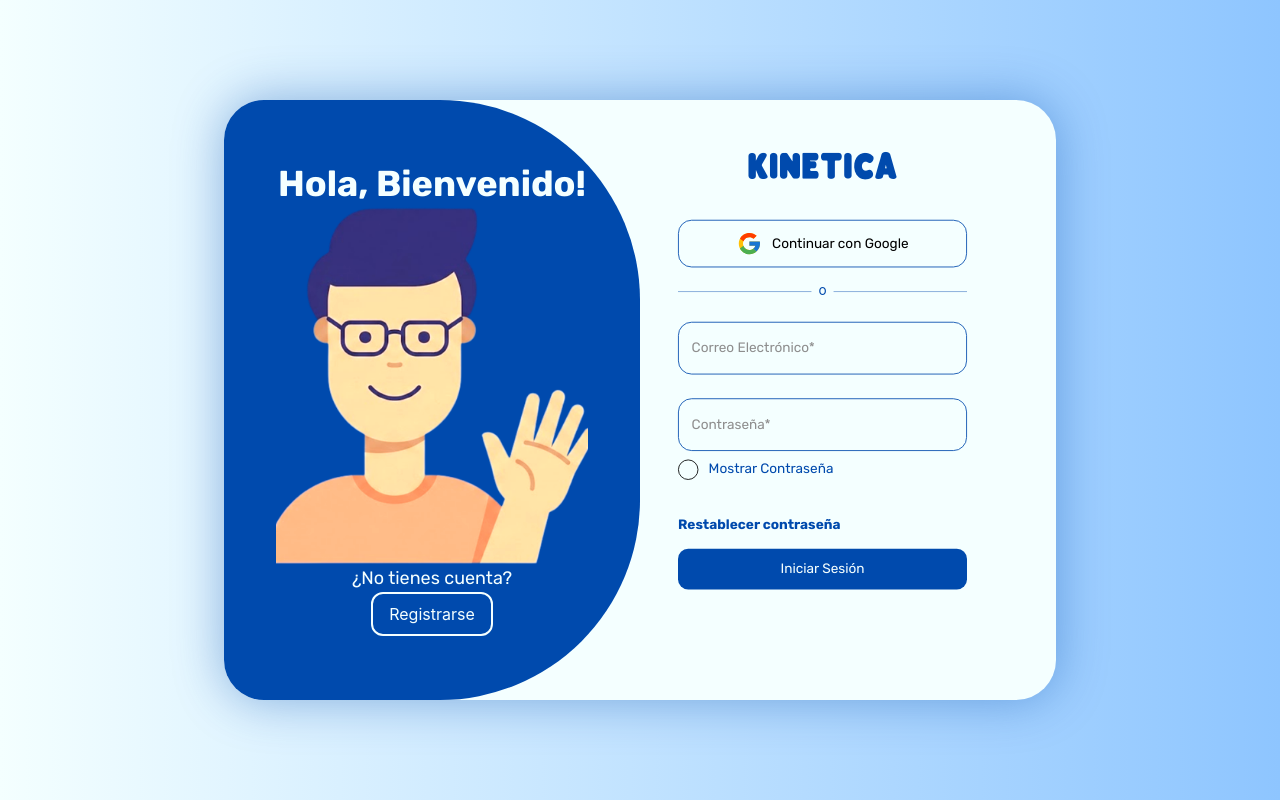
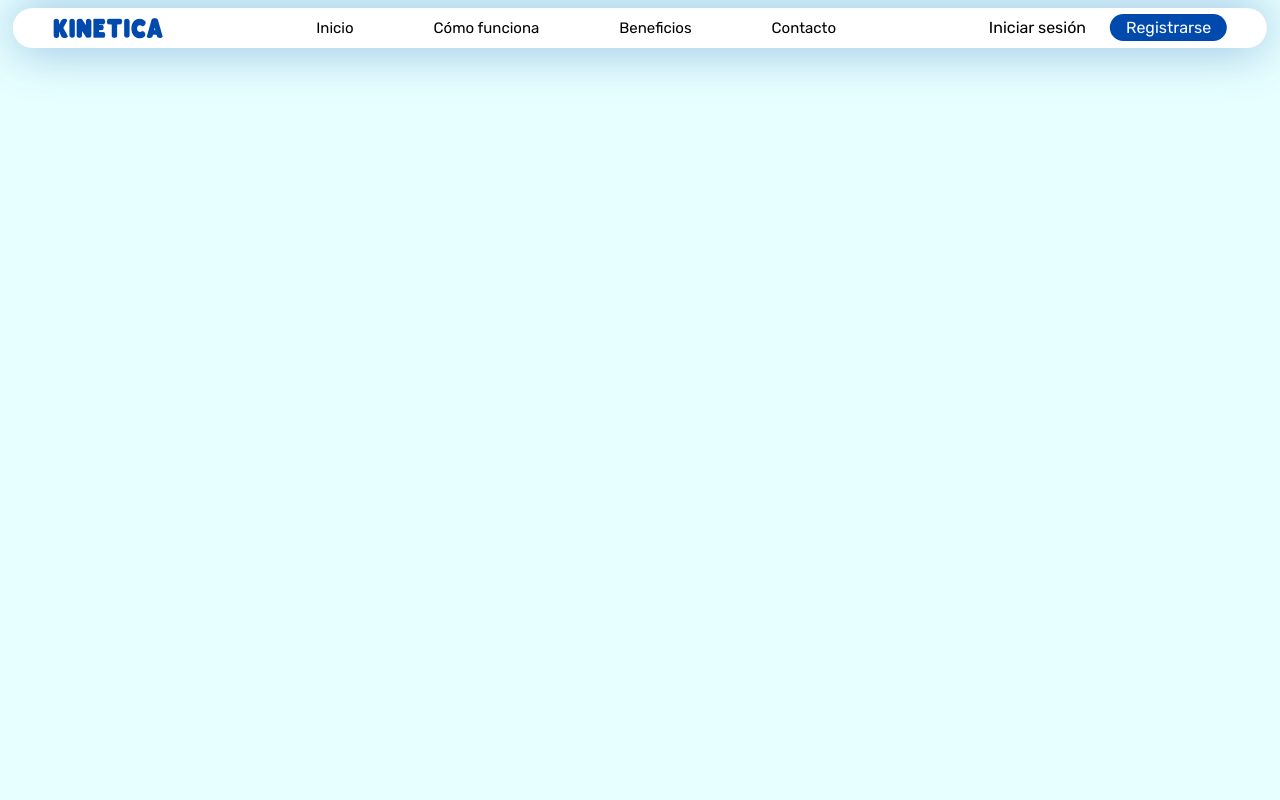
Before and after one commit to Santiago1w2/KINETICA-frontend, a React (Vite) app: page / in a window 1280 px wide. Before the commit this address led to /auth/login. Built offline with nearby package versions, Linux system fonts and the light colour scheme.

Commit message:
fix:modifications to the navbar

```diff
--- a/src/components/LoginForm.tsx
+++ b/src/components/LoginForm.tsx
@@ -16,9 +16,13 @@
     const [showPassword, setShowPassword] = useState(false);
     const navigate = useNavigate();
 
-      const handleGoogleLogin = () => {
+    const handleHome= () =>{
+        navigate("/")
+    }
+
+    const handleGoogleLogin = () => {
     window.location.href = "http://localhost:8080/oauth2/authorization/google";
-  };
+    };
     const handleChange = (
         e: React.ChangeEvent<HTMLInputElement>
         ) => {
@@ -137,15 +141,18 @@
                             {error && <p>{error}</p>}
                         </div>
 
-                        <button type="button" className="rubik font-bold text-[#004aad] hover:text-blue-400  active:scale-90 transition-all duration-100">
-                            Restablecer contraseña
-                        </button>
                         <button
                             type= 'submit'
-                            className="rubik mb-10 mt-4 w-full py-3 bg-[#004aad] rounded-xl text-[#f4ffff] hover:bg-[#3879d0] transiton active:scale-90 transition-transform duration-100"
+                            className="rubik mb-2 mt-4 w-full py-3 bg-[#004aad] rounded-xl text-[#f4ffff] hover:bg-[#3879d0] transiton active:scale-90 transition-transform duration-100"
                             onClick={handleSubmit}
                         >
                             Iniciar Sesión
+                        </button>
+                        <button
+                            onClick={handleHome}
+                            type="button"
+                            className="rubik text-xl font-bold text-[#004aad] hover:text-blue-400  active:scale-90 transition-all duration-100">
+                            Volver al Home
                         </button>
                     </form>
 
--- a/src/components/Navbar.tsx
+++ b/src/components/Navbar.tsx
@@ -12,22 +12,53 @@
     };
 
     return (
-        <div className="animate-navbar fixed top-2 left-1/2 -translate-x-1/2 z-50 w-[98%] h-10 px-10 rounded-4xl bg-white shadow-[0_0_50px_rgba(0,74,173,0.4)] flex items-center">
-            <div className="bloksy text-[#004aad] text-3xl">KINETICA</div>
-            <ul className="rubik absolute left-1/2 -translate-x-1/2 flex items-center gap-20 text-[15px] font-normal">
+<div className="animate-navbar fixed top-2 left-1/2 -translate-x-1/2 z-50
+                w-[98%] h-10 px-10 rounded-4xl bg-white
+                shadow-[0_0_50px_rgba(0,74,173,0.4)]
+                flex items-center justify-between">
+
+    {/* Logo */}
+    <div className="bloksy text-[#004aad] text-3xl">
+        KINETICA
+    </div>
+
+    {/* Menú central */}
+    <ul className="rubik flex gap-20 text-[15px]">
         <li>Inicio</li>
         <li>Cómo funciona</li>
         <li>Beneficios</li>
         <li>Contacto</li>
+    </ul>
+
+    {/* Menú derecho */}
+    <ul className="rubik flex gap-6 items-center">
         {accessToken ? (
-                    <li className="cursor-pointer text-[#004aad] hover:text-blue-400" onClick={handleLogout}>Cerrar Sesión</li>
+            <>
+                <li
+                    onClick={handleLogout}
+                    className="cursor-pointer rounded-full bg-[#004aad]
+                               px-4 py-1 text-white hover:bg-blue-700">
+                    Cerrar sesión
+                </li>
+            </>
         ) : (
             <>
-                        <li><Link to='/auth/login'>Login</Link></li>
-                        <li><Link to='/auth/register'>Register</Link></li>
+                <li>
+                    <Link to="/auth/login">Iniciar sesión</Link>
+                </li>
+
+                <li>
+                    <Link
+                        to="/auth/register"
+                        className="rounded-full bg-[#004aad]
+                                   px-4 py-1 text-white hover:bg-blue-700">
+                        Registrarse
+                    </Link>
+                </li>
             </>
         )}
     </ul>
+
 </div>
     )
 }
--- a/src/pages/AccessPageLogin.tsx
+++ b/src/pages/AccessPageLogin.tsx
@@ -1,11 +1,8 @@
-import React,{ useState} from 'react'
 import LoginForm from '../components/LoginForm'
 import {PresentLogin, PresentRegister} from '../components/Present'
-import RegisterForm from '../components/RegisterForm'
 
 function AccessPageLogin() {
-    const [pantalla, setPantalla] = useState<"login" | "register">("login")
-    return (
+        return (
             <div className="w-screen h-screen flex justify-center items-center bg-gradient-to-r from-[#f4ffff] to-blue-300">
                 <div className="flex w-[65%] max-w-4xl min-h-[75%] bg-[#f4ffff] rounded-[40px] shadow-[0_0_50px_rgba(0,74,173,0.4)]">
                     <div className="w-1/2">
--- a/src/pages/AccessPageRegister.tsx
+++ b/src/pages/AccessPageRegister.tsx
@@ -1,10 +1,7 @@
-import React,{ useState} from 'react'
-import LoginForm from '../components/LoginForm'
-import {PresentLogin, PresentRegister} from '../components/Present'
+import { PresentRegister} from '../components/Present'
 import RegisterForm from '../components/RegisterForm'
 
 function AccessPageRegister() {
-    const [pantalla, setPantalla] = useState<"login" | "register">("login")
     return (
             <div className="w-screen h-screen flex justify-center items-center bg-gradient-to-r from-[#f4ffff] to-blue-300">
 
--- a/src/routes/AppRoute.tsx
+++ b/src/routes/AppRoute.tsx
@@ -10,7 +10,7 @@
 return (
     <BrowserRouter>
     <Routes>
-        <Route path="/" element={<ProtectedRoute><HomePage /></ProtectedRoute>} />
+        <Route path="/" element={<HomePage />} />
         <Route path="/auth/login" element={<AccessPageLogin />} />
         <Route path="/auth/register" element={<AccessPageRegister />} />
         <Route path="/auth/callback" element={<OAuthCallback />} />
--- a/src/routes/ProtectedRoute.tsx
+++ b/src/routes/ProtectedRoute.tsx
@@ -5,7 +5,7 @@
     const { accessToken, loading } = useAuth();
 
     if (loading) return null;
-    if (!accessToken) return <Navigate to="/auth/login" replace />;
+    if (!accessToken) return <Navigate to="/" replace />;
 
     return <>{children}</>;
 }
```
Lines whose indentation alone changed are shown as unchanged.
